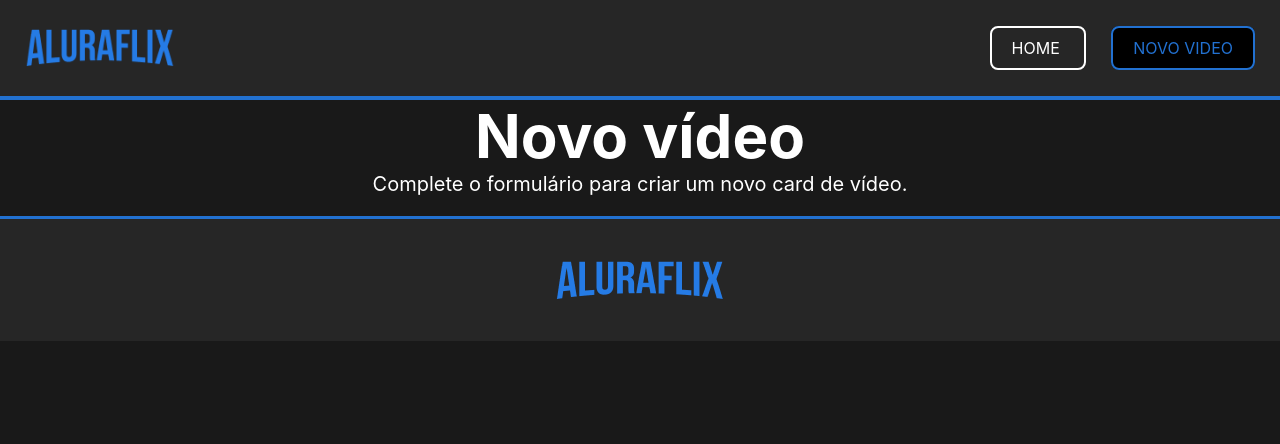
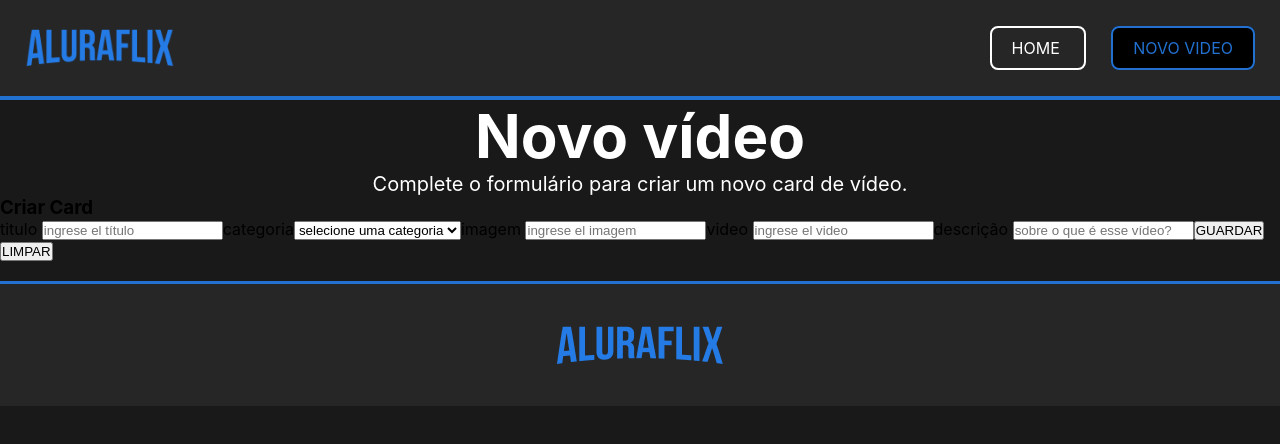
Before and after one commit to Anna-hub19/projeto-alura-react, a React (Create React App) app: page /cadastro in a window 1280 px wide. Shown: the top 444 px of the page. Built offline with nearby package versions, Linux system fonts and the light colour scheme.

Commit message:
update formulario

```diff
--- a/src/components/cadastrarVideo/cadastro.js
+++ b/src/components/cadastrarVideo/cadastro.js
@@ -1,5 +1,6 @@
 import Header from "../home/header/headerHome";
 import Rodape from "../home/rodape/rodape";
+import Formulario from "./formulario/formulario";
 import TituloCadastro from "./TituloCadastro/TituloCadastro";
 
 function Cadastrar(){
@@ -8,6 +9,7 @@ function Cadastrar(){
           <Header corFundoBHome="#262626" corBHome="#fff" BordaHome=" 2px #fff solid "
           corFundoBNovo="#000" corBNovo=" #2271D1" BordaNovo="2px #2271D1 solid"/>
           <TituloCadastro/>
+          <Formulario/>
           <Rodape/>
         </>
     )
--- /dev/null
+++ b/src/components/cadastrarVideo/formulario/formulario.js
@@ -0,0 +1,36 @@
+import './formulario.css';
+
+function Formulario() {
+    return (
+        <>
+            <div>
+                <h3>
+                    Criar Card
+                </h3>
+            </div>
+            <form>
+                <label for='titulo'>titulo </label>
+                <input id='titulo' type='text' placeholder='ingrese el título' />
+
+                <label for="categoria">categoria</label>
+                <select id="categoria" name="categoria">
+                    <option value="selecione">selecione uma categoria</option>
+                    <option value="front-end">front-end</option>
+                    <option value="back-end">back-end</option>
+                    <option value="mobile">mobile</option>
+                </select>
+                <label for='imagem'>imagem </label>
+                <input id='imagem' type='text' placeholder='ingrese el imagem' />
+
+                <label for='video'>video </label>
+                <input id='video' type='text' placeholder='ingrese el video' />
+
+                <label for='descricao'>descrição </label>
+                <input id='descricao' type='text' placeholder='sobre o que é esse vídeo?' />
+                <button>GUARDAR</button>
+                <button>LIMPAR</button>
+            </form>
+        </>
+    )
+}
+export default Formulario;
```
Also changed, not shown: src/components/cadastrarVideo/formulario/formulario.css (added).
